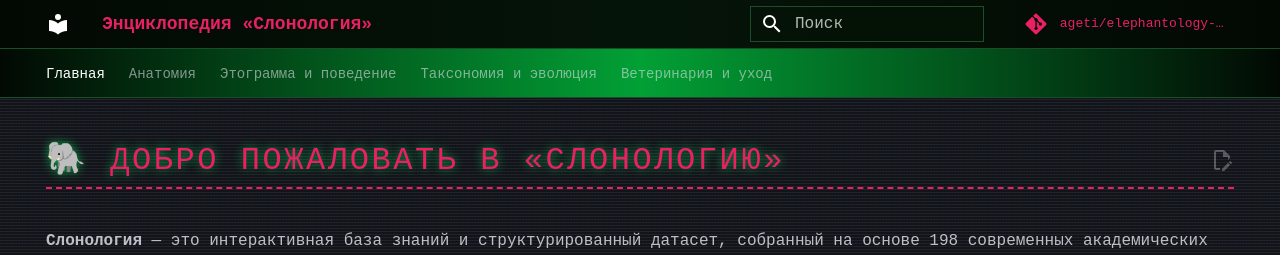
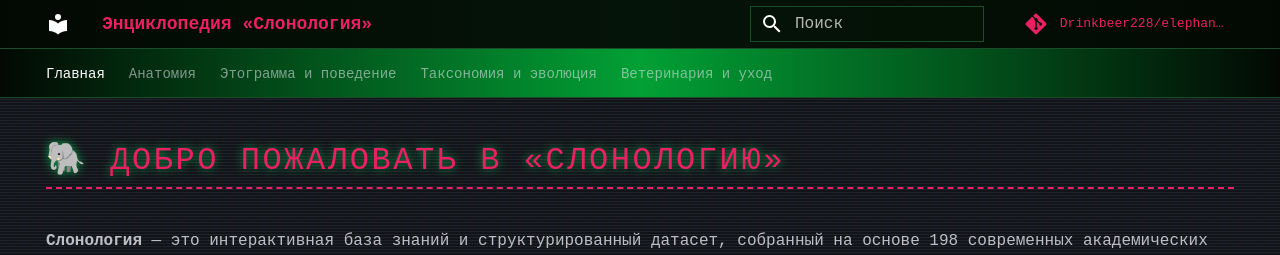
Before and after one commit to Drinkbeer228/elephantology-wiki, an MkDocs documentation site: the page built from docs/index.md, in a window 1280 px wide. Shown: the top 255 px of the page. Built offline with MkDocs 1.6.1 and Material for MkDocs 9.7.7, drawn with Linux system fonts in a browser that asks for light colours; comment, search, counter and statistics services are not loaded.

Commit message:
fix: remove edit button and update repository URLs

```diff
--- a/mkdocs.yml
+++ b/mkdocs.yml
@@ -1,9 +1,9 @@
 site_name: "Энциклопедия «Слонология»"
 site_description: "Глубокая интерактивная база знаний по биологии, анатомии, этологии, эволюции и ветеринарии слонов."
 site_author: "Elephantology Wiki Team"
-site_url: "https://elephantology-wiki.local"
-repo_url: "https://github.com/ageti/elephantology-wiki"
-repo_name: "ageti/elephantology-wiki"
+site_url: "https://Drinkbeer228.github.io/elephantology-wiki/"
+repo_url: "https://github.com/Drinkbeer228/elephantology-wiki"
+repo_name: "Drinkbeer228/elephantology-wiki"
 copyright: "Copyright © 2026 Энциклопедия «Слонология»"
 
 theme:
@@ -26,7 +26,6 @@
     - search.suggest
     - search.highlight
     - content.code.copy
-    - content.action.edit
 
 markdown_extensions:
   - meta
@@ -45,10 +44,6 @@
 plugins:
   - search:
       lang: ru
-  - minify:
-      minify_html: true
-      minify_js: true
-      minify_css: true
 
 extra_css:
   - stylesheets/extra.css
```
